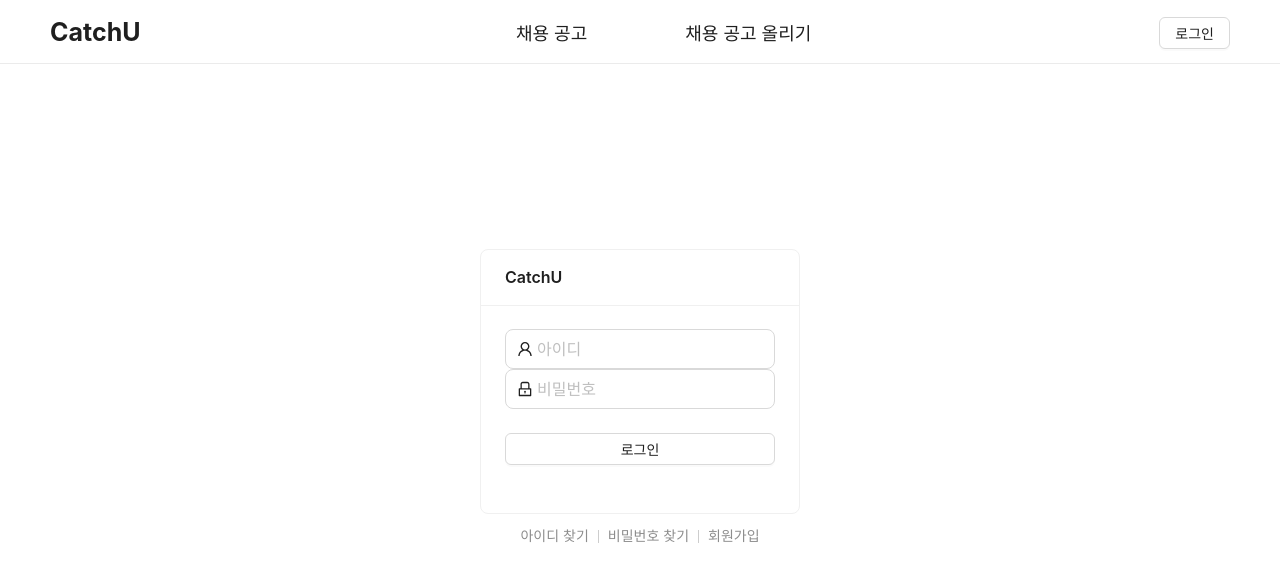
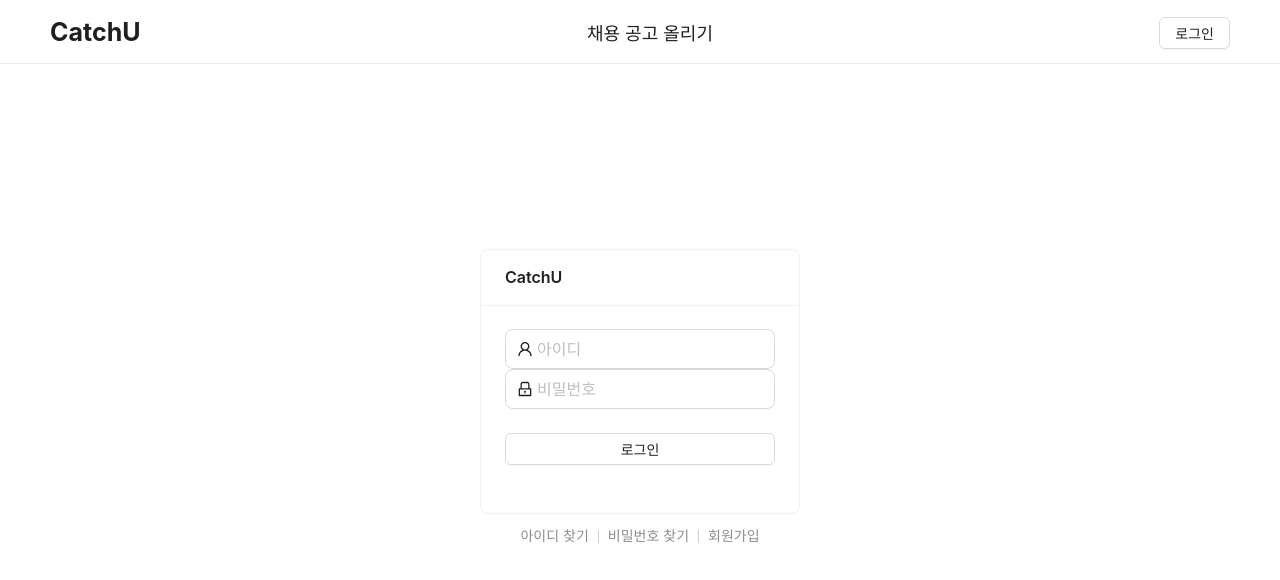
Before and after one commit to gee05053/CatchU, a React (Create React App) app in the folder catchu-webui/: page /login in a window 1280 px wide. Shown: the top 580 px of the page. Built offline with nearby package versions, Linux system fonts and the light colour scheme.

Commit message:
rename RecommandCompany to RecruitCompanyPage

```diff
--- a/catchu-webui/src/Components/Header.tsx
+++ b/catchu-webui/src/Components/Header.tsx
@@ -55,18 +55,7 @@ const Header: React.FC = () => {
 							}}
 						>
 							<Col
-								span={12}
-								style={{ fontSize: "18px" }}
-							>
-								<Link
-									to=""
-									style={{ color: "#1f1f1f" }}
-								>
-									채용 공고
-								</Link>
-							</Col>
-							<Col
-								span={12}
+								span={24}
 								style={{ fontSize: "18px" }}
 							>
 								<Link
--- a/catchu-webui/src/Components/Sider.tsx
+++ b/catchu-webui/src/Components/Sider.tsx
@@ -11,37 +11,7 @@ const Sider: React.FC = () => {
 					to="/recruit"
 					style={{ color: "#1f1f1f" }}
 				>
-					채용
-				</Link>
-			),
-			style: {
-				textAlign: "center",
-				fontSize: "20px",
-			},
-		},
-		{
-			key: "1",
-			label: (
-				<Link
-					to="/resume"
-					style={{ color: "#1f1f1f" }}
-				>
-					이력서
-				</Link>
-			),
-			style: {
-				textAlign: "center",
-				fontSize: "20px",
-			},
-		},
-		{
-			key: "2",
-			label: (
-				<Link
-					to="/Career"
-					style={{ color: "#1f1f1f" }}
-				>
-					커리어
+					채용 공고 올리기
 				</Link>
 			),
 			style: {
--- a/catchu-webui/src/Pages/CompanyDetailPage.tsx
+++ b/catchu-webui/src/Pages/CompanyDetailPage.tsx
@@ -1,11 +1,11 @@
 import React from "react";
 import { Image, Row, Col, Divider, Tag } from "antd";
 import { useLocation } from "react-router-dom";
-import { companyType } from "../Components/RecommandCompany";
+import { CompanyType } from "./RecruitCompanyPage";
 
 const CompanyDetail: React.FC = () => {
 	const location = useLocation();
-	const company: companyType = location.state.company;
+	const company: CompanyType = location.state.company;
 	return (
 		<Row
 			justify="center"
--- a/catchu-webui/src/Pages/HomePage.tsx
+++ b/catchu-webui/src/Pages/HomePage.tsx
@@ -1,7 +1,7 @@
 import React, { useContext } from "react";
 import { useMediaQuery } from "react-responsive";
 import Sider from "../Components/Sider";
-import RecommandCompany from "../Components/RecommandCompany";
+import RecruitCompanyPage from "./RecruitCompanyPage";
 import { MenuContext } from "../App";
 
 const HomePage: React.FC = () => {
@@ -11,7 +11,7 @@ const HomePage: React.FC = () => {
 	const { isMenuOpen } = useContext(MenuContext);
 
 	return (
-		<>{isSmallScreen && isMenuOpen ? <Sider /> : <RecommandCompany />}</>
+		<>{isSmallScreen && isMenuOpen ? <Sider /> : <RecruitCompanyPage />}</>
 	);
 };
 
--- a/catchu-webui/src/Components/RecommandCompany.tsx
+++ b/catchu-webui/src/Pages/RecruitCompanyPage.tsx
@@ -7,7 +7,7 @@ type paramsType = {
 	sorting: string;
 };
 
-export type companyType = {
+export type CompanyType = {
 	id: string;
 	company_name: string;
 	description: string;
@@ -20,9 +20,9 @@ export type companyType = {
 	images: Array<string>;
 };
 
-const RecommandCompany: React.FC = () => {
+const RecuitCompanyPage: React.FC = () => {
 	const [params, setParams] = useState<paramsType>({ sorting: "New" });
-	const [companies, setCompanies] = useState<Array<companyType>>([]);
+	const [companies, setCompanies] = useState<Array<CompanyType>>([]);
 	const { Content } = Layout;
 	useEffect(() => {
 		const fetchData = async () => {
@@ -34,8 +34,8 @@ const RecommandCompany: React.FC = () => {
 					setCompanies(response.data.companies.reverse());
 				} else {
 					response.data.companies.sort(function (
-						a: companyType,
-						b: companyType,
+						a: CompanyType,
+						b: CompanyType,
 					) {
 						const endDateA = a.end_date.split("-");
 						const endDateB = b.end_date.split("-");
@@ -128,4 +128,4 @@ const RecommandCompany: React.FC = () => {
 	);
 };
 
-export default RecommandCompany;
+export default RecuitCompanyPage;
```
